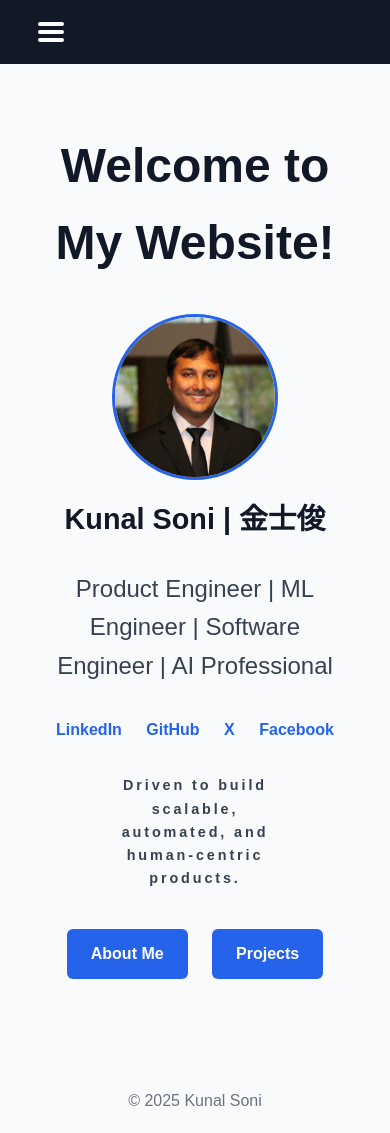
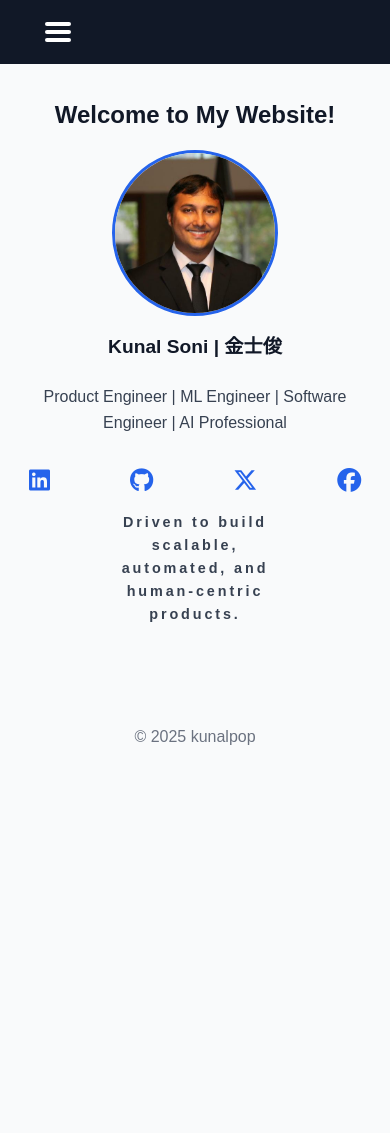
Before and after one commit to kunalpop/kunalpop.github.io, a plain HTML site: page index.html in a window 390 px wide. After the commit the page ends 844 px from the top, so only its background shows below. Drawn offline with Linux system fonts and the light colour scheme.

Commit message:
added consistent font sizing

```diff
--- a/index.html
+++ b/index.html
@@ -5,9 +5,14 @@
     <meta name="viewport" content="width=device-width, initial-scale=1.0" />
     <title>Home | Kunal Soni</title>
     <link rel="stylesheet" href="style.css" />
+    <link
+      rel="stylesheet"
+      href="https://cdnjs.cloudflare.com/ajax/libs/font-awesome/6.5.0/css/all.min.css"
+    />
   </head>
   <body>
     <nav>
+      <div class="nav-inner">
         <button class="hamburger" aria-label="Toggle menu">
           <span></span>
           <span></span>
@@ -18,6 +23,7 @@
           <a href="index.html" class="active">Home</a>
           <a href="about.html">About</a>
           <a href="projects.html">Projects</a>
+        </div>
       </div>
     </nav>
 
@@ -41,25 +47,39 @@
         </h2>
 
         <div class="social-links">
-          <!-- Replace # with your actual profile URLs -->
-          <a href="https://www.linkedin.com/in/sonikunal7" target="_blank"
-            >LinkedIn</a
+          <a
+            href="https://www.linkedin.com/in/sonikunal7"
+            aria-label="LinkedIn"
           >
-          <a href="https://github.com/kunalpop" target="_blank">GitHub</a>
-          <a href="https://x.com/kunalpop" target="_blank">X</a>
-          <a href="https://www.facebook.com/your-facebook" target="_blank"
-            >Facebook</a
+            <i class="fa-brands fa-linkedin"></i>
+          </a>
+
+          <a href="https://github.com/kunalpop" aria-label="GitHub">
+            <i class="fa-brands fa-github"></i>
+          </a>
+
+          <a href="https://x.com/kunalpop" aria-label="X (Twitter)">
+            <i class="fa-brands fa-x-twitter"></i>
+          </a>
+
+          <a
+            href="https://www.facebook.com/your-facebook"
+            aria-label="Facebook"
           >
+            <i class="fa-brands fa-facebook"></i>
+          </a>
         </div>
 
         <p class="tagline">
           Driven to build scalable, automated, and human-centric products.
         </p>
 
+        <!--
         <div class="cta">
           <a href="about.html">About Me</a>
           <a href="projects.html">Projects</a>
         </div>
+        -->
 
         <!--
         <div class="quote">
@@ -73,6 +93,6 @@
       </div>
     </div>
 
-    <footer>© 2025 Kunal Soni</footer>
+    <footer>© 2025 kunalpop</footer>
   </body>
 </html>
--- a/style.css
+++ b/style.css
@@ -5,25 +5,35 @@ body {
   background: #f9fafb;
   color: #111827;
   line-height: 1.6;
+  overflow-x: hidden;
 }
 
-/* ---------- Navigation Bar (Desktop) ---------- */
 /* ---------- Navigation Bar ---------- */
 nav {
+  position: fixed; /* FIXED TO TOP */
+  top: 0;
+  left: 0;
+  width: 100%;
+  height: 4rem;
   background: #111827;
-  height: 4rem;
+  z-index: 1000;
+}
+
+/* Inner nav aligns center with container */
+.nav-inner {
+  max-width: 80%; /* SAME AS .container */
+  margin: 0 auto;
+  height: 100%;
   display: flex;
   align-items: center;
-  padding: 0 2rem;
-  position: relative;
-  z-index: 500;
+  justify-content: center; /* CENTER NAV LINKS */
+  position: relative; /* ANCHOR HAMBURGER */
 }
 
-/* Nav links – desktop default */
+/* Nav links – desktop */
 nav .nav-links {
   display: flex;
   gap: 4rem;
-  margin: 0 auto;
 }
 
 nav .nav-links a {
@@ -40,8 +50,10 @@ nav .nav-links a.active {
   color: #2563eb;
 }
 
-/* Hamburger (hidden on desktop) */
+/* Hamburger */
 .hamburger {
+  position: absolute; /* DOES NOT AFFECT CENTERING */
+  left: 0;
   display: none;
   background: none;
   border: none;
@@ -59,12 +71,10 @@ nav .nav-links a.active {
 
 /* ---------- Mobile Navigation ---------- */
 @media (max-width: 48rem) {
-  /* Show hamburger */
   .hamburger {
     display: block;
   }
 
-  /* Hide links by default */
   nav .nav-links {
     position: absolute;
     top: 4rem;
@@ -77,7 +87,6 @@ nav .nav-links a.active {
     display: none;
   }
 
-  /* When menu is open */
   nav .nav-links.open {
     display: flex;
   }
@@ -91,19 +100,19 @@ nav .nav-links a.active {
 
 /* ---------- Layout ---------- */
 .container {
-  max-width: 80%;
-  margin: 4rem auto;
+  max-width: 80%; /* MATCHES NAV */
+  margin: 6rem auto 4rem; /* OFFSET FIXED NAV */
   padding: 0 2rem;
   text-align: center;
 }
 
 .container h1 {
   margin-top: 1rem;
-  font-size: 3rem;
+  font-size: 1.5rem;
 }
 
 .container p {
-  font-size: 1.2rem;
+  font-size: 1rem;
 }
 
 /* ---------- Profile Section ---------- */
@@ -115,7 +124,7 @@ nav .nav-links a.active {
 
 .profile h1 {
   margin: 0.5rem;
-  font-size: 1.8rem;
+  font-size: 1.2rem;
 }
 
 .profile img {
@@ -130,36 +139,47 @@ nav .nav-links a.active {
 .profile h2 {
   font-weight: normal;
   color: #374151;
-  font-size: 1.5rem;
+  font-size: 1rem;
   margin-bottom: 2rem;
 }
 
 .profile p {
   color: #374151;
+  font-size: 1rem;
 }
 
 .profile .tagline {
   max-width: 60%;
-  margin-top: 2rem;
-  font-family: "BBH Bartle", sans-serif;
-  font-style: normal;
-  font-weight: 500;
+  margin-top: 1.2rem;
   letter-spacing: 0.2em;
   font-size: 0.9rem;
   font-weight: 900;
 }
 
 /* ---------- Social Links ---------- */
-.social-links a {
-  margin: 0 10px;
-  text-decoration: none;
-  color: #2563eb;
-  font-weight: bold;
-  font-size: 1rem;
+.social-links {
+  display: flex;
+  justify-content: center;
+  align-items: center;
+  gap: 5rem; /* spacing between icons */
 }
 
-.social-links a:hover {
+.social-links a {
+  color: #2563eb;
+  text-decoration: none; /* remove underline */
+  display: inline-flex;
+  align-items: center;
+  justify-content: center;
+}
+
+.social-links a i {
+  font-size: 1.5rem; /* icon size */
+  transition: transform 0.2s ease, color 0.2s ease;
+}
+
+.social-links a:hover i {
   color: #60a5fa;
+  transform: translateY(-2px);
 }
 
 /* ---------- Call to Action Buttons ---------- */
@@ -179,14 +199,6 @@ nav .nav-links a.active {
   background: #1d4ed8;
 }
 
-/* ---------- Footer ---------- */
-footer {
-  text-align: center;
-  padding: 20px;
-  color: #6b7280;
-  margin-top: 60px;
-}
-
 /* ---------- Project Card ---------- */
 .project {
   display: flex;
@@ -199,7 +211,7 @@ footer {
   box-shadow: 0 0.6rem 1.2rem rgba(0, 0, 0, 0.05);
   text-align: left;
   box-sizing: border-box; /* include padding in width calculations */
-  width: 100%;
+  width: auto;
   overflow: hidden; /* prevent children from overflowing */
 }
 
@@ -207,8 +219,11 @@ footer {
 .project-header-title {
   text-align: center;
   margin-bottom: 0.5 rem;
-  font-weight: 900;
-  font-size: 1.25rem;
+}
+
+.project-header-title h2 {
+  font-weight: 700;
+  font-size: 1.2rem;
 }
 
 /* Container for left and right cards */
@@ -235,8 +250,8 @@ footer {
 
 /* Circle project image */
 .project-left-card img {
-  width: 8rem;
-  height: 8rem;
+  width: 10rem;
+  height: 9rem;
   object-fit: cover;
   border-radius: 50%;
   border: 0.1rem solid #2563eb;
@@ -246,8 +261,8 @@ footer {
 /* Year below image */
 .project-left-card .year {
   margin-top: 0.5rem;
-  font-size: 1.5rem;
-  color: #6b7280;
+  font-size: 1.2rem;
+  /*color: #6b7280;*/
 }
 
 /* Right card: description */
@@ -257,7 +272,7 @@ footer {
   flex-direction: column;
   justify-content: flex-start;
   gap: 0.5rem; /* reduced spacing */
-  color: #374151;
+  /*color: #374151;*/
   background-color: #f3f4f6; /* light gray */
   padding: 0.5rem;
   border-radius: 8px;
@@ -268,6 +283,7 @@ footer {
 .project-right-card p {
   margin-top: 0.1rem;
   margin-bottom: 0rem;
+  font-size: 1rem;
 }
 
 /* responsive adjustment */
@@ -324,3 +340,11 @@ footer {
     color: #666;
   }
 }
+
+/* ---------- Footer ---------- */
+footer {
+  text-align: center;
+  padding: 20px;
+  color: #6b7280;
+  margin-top: 60px;
+}
```
Also changed, not shown: about.html (+14 -12 lines), projects.html (+4 -2 lines). Lines whose indentation alone changed are shown as unchanged.
